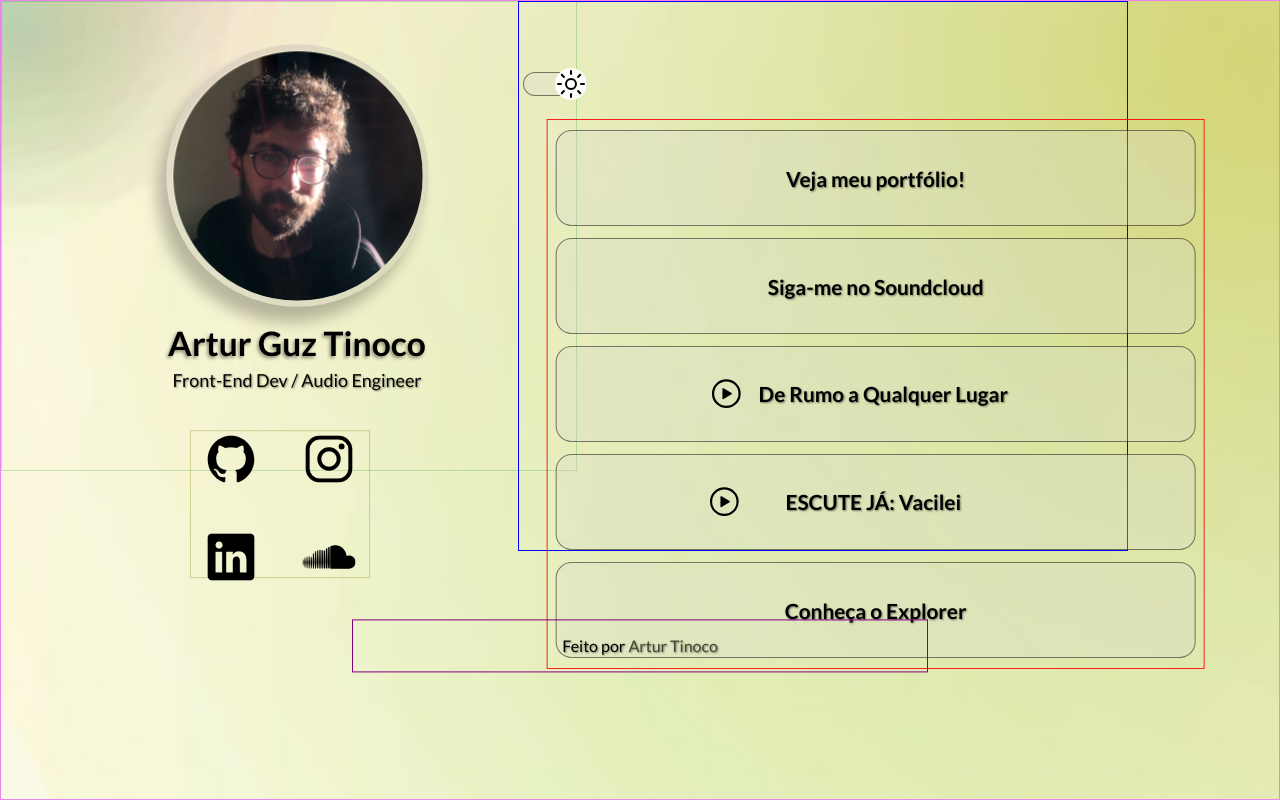
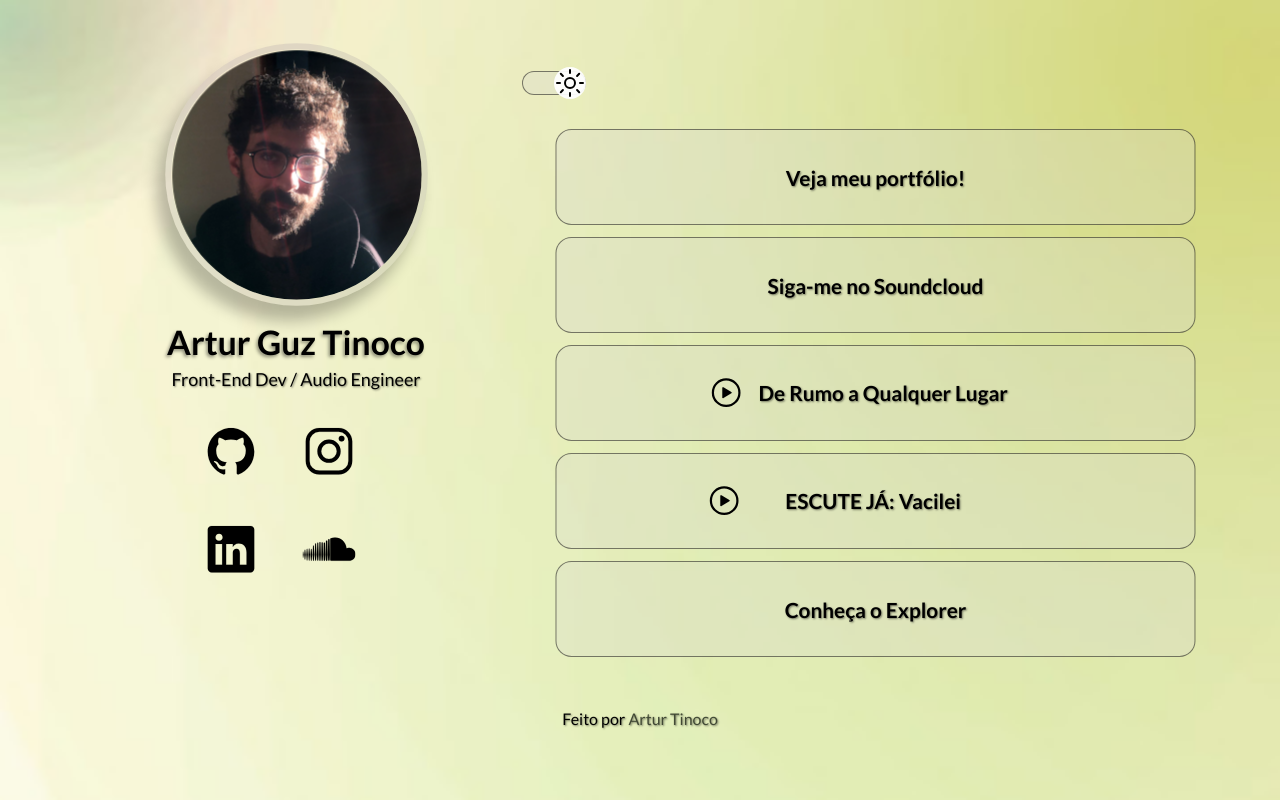
Before and after one commit to arturtinoco/rocketseat-courses, a plain HTML site: page projeto-cartao-de-visita/index.html in a window 1280 px wide. Drawn offline with nearby package versions, Linux system fonts and the light colour scheme.

Commit message:
Project ready for oficial deploy 1.0

```diff
--- a/projeto-cartao-de-visita/styles/media-queries.css
+++ b/projeto-cartao-de-visita/styles/media-queries.css
@@ -118,13 +118,11 @@
     }
 
     body {
-        border: 1px solid violet;
         background: var(--bg-url) no-repeat left top/cover;
         align-content: center;
     }
 
     header {
-        border: 1px solid rgba(0, 128, 0, 0.205);
         justify-content: center;
         min-width: 45vw;
         width: 45vw;
@@ -143,17 +141,14 @@
     }
 
     header h1 {
-        /*font-size: 1.8em;*/
         text-align: center;
         padding-top: 55px;
     }
 
     main {
-        border: 1px solid rgb(0, 0, 255);
         flex-wrap: wrap;
         position: absolute;
         width: 610px;
-        /*max-width: 580px;*/
         height: 550px;
         max-height: 550px;
         margin: 0;
@@ -171,7 +166,6 @@
     }
 
     section#btns > ul {
-        border: 1px solid rgba(255, 0, 0, 0.856);
         height: 550px;
         max-height: 100%;
         margin-bottom: 0;
@@ -203,7 +197,6 @@
     }
 
     section#social {
-        border: 1px solid rgba(121, 121, 0, 0.295);
         justify-content: center;
         flex-wrap: wrap;
         position: absolute;
@@ -227,14 +220,14 @@
     }
 
     footer {
-        border: 1px solid purple;
         display: flex;
         align-self: center;
         justify-content: center;
+        justify-self: flex-end;
         min-width: 45vw;
         max-width: 72vw;
         font-size: 1em;
         margin: 0;
-        transform: translateY(280%);
+        transform: translateY(420%);
     }
 }
```
